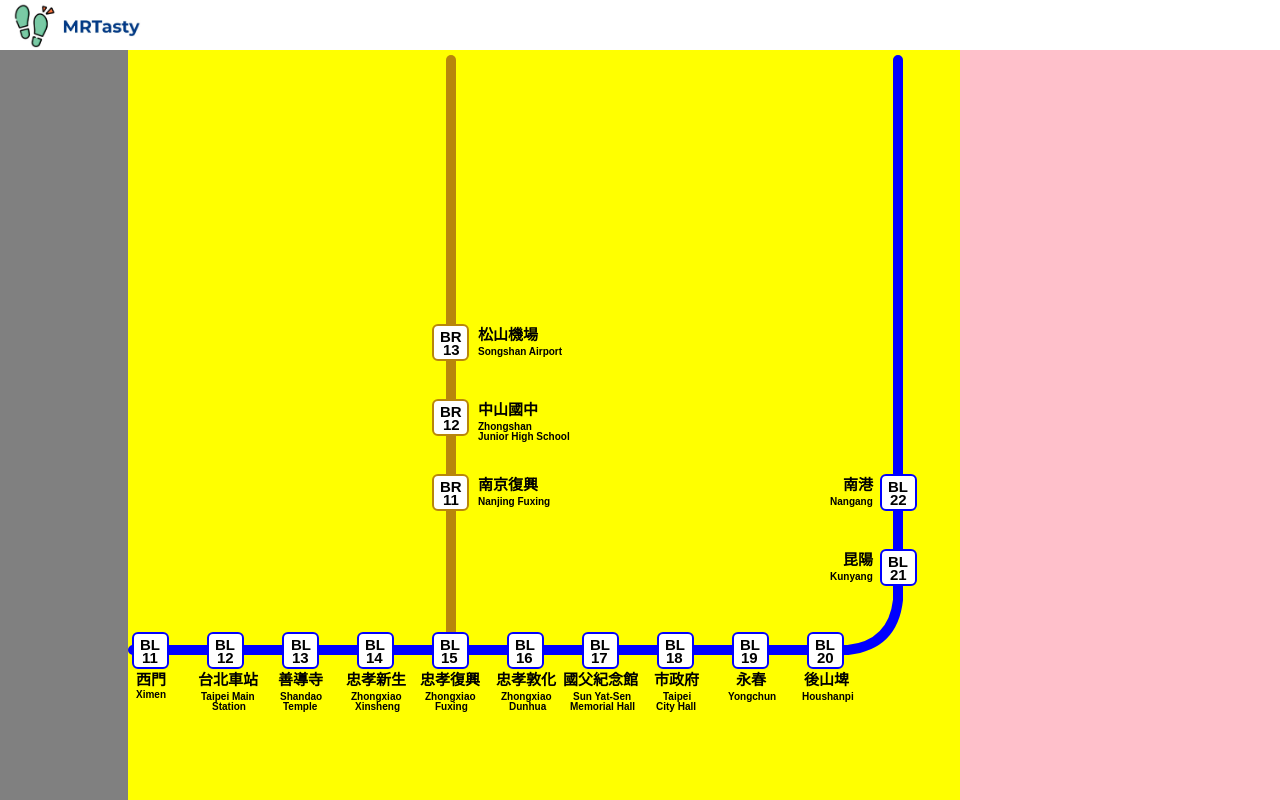
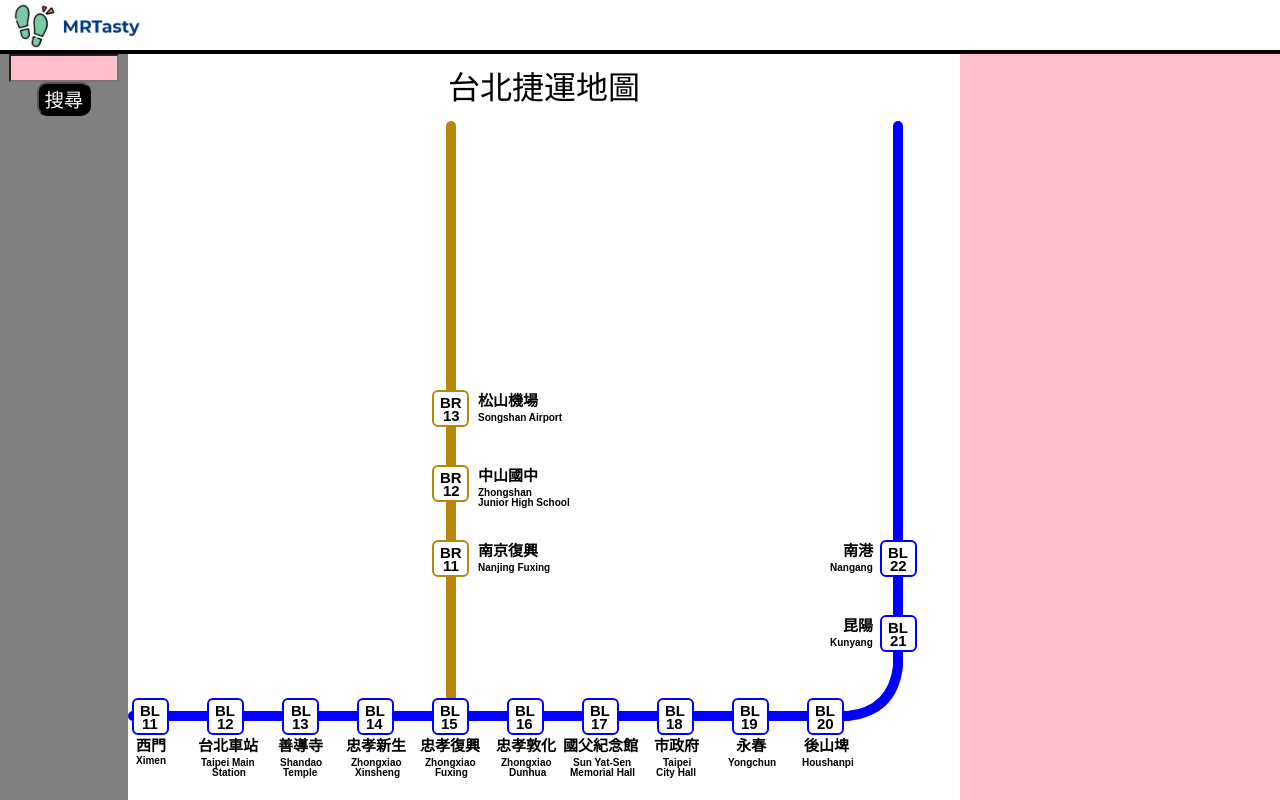
Before and after one commit to liangyu0516/MRTasty, a React (Create React App) app in the folder frontend/: page / in a window 1280 px wide. Shown: the top 800 px of the page. Built offline with nearby package versions, Linux system fonts and the light colour scheme.

Commit message:
feat: add restaurant type search

```diff
--- a/frontend/src/components/Header.js
+++ b/frontend/src/components/Header.js
@@ -6,6 +6,7 @@ const StyledHeader = styled.div`
     padding: 0.2vw 1vw;
     display: flex;
     align-items: left;
+    border-bottom: 0.5vh solid black;
 `
 
 const Logo = styled.img`
--- a/frontend/src/pages/Map.js
+++ b/frontend/src/pages/Map.js
@@ -2,6 +2,26 @@
 import React, { useState } from 'react'
 import styled from 'styled-components'
 const axios = require('axios');
+
+const SearchBar = styled.input`
+	width: 8vw;
+	font-size: 1.5vw;
+	background-color: pink;
+`
+
+const SearchButton = styled.button`
+	color: white;
+	font-size: 1.5vw;
+	background-color: black;
+	border-radius: 10px;
+	cursor: pointer;
+`
+
+const MapTitle = styled.div`
+	margin: 1vh 0;
+	font-family: Microsoft YaHei;
+	font-size: 2.5vw;
+`
 
 const Restaurants = styled.div`
 	width: 25vw;
@@ -9,6 +29,12 @@ const Restaurants = styled.div`
 	flex-direction: column;
 	align-items: center;
 	background-color: pink;
+`
+
+const StationTitle = styled.div`
+	margin: 1vh 0;
+	font-family: Microsoft YaHei;
+	font-size: 2.5vw;
 `
 
 const Restaurant = styled.div`
@@ -28,7 +54,6 @@ const MainImg = styled.img`
 `
 
 const Info = styled.div`
-	width: 5px;
 	text-align: left;
 	background-color: white;
 	border: 2px solid black;
@@ -37,18 +62,24 @@ const Info = styled.div`
 function Map() {
   	const [color, setColor] = useState('white')
   	const [restaurants, setRestaurants] = useState([])
+  	const [typeInput, setTypeInput] = useState('')
+  	const [type, setType] = useState('')
+  	const [station, setStation] = useState()
 
 	async function getRestuarantMainImg (photo_reference) {
 		var img = null
 		if (photo_reference !== undefined) {
-			await axios.get("http://localhost:3100/api/v1/restaurant/photo/" + photo_reference)
+			console.log('img:', await axios.get("http://localhost:3100/api/v1/restaurant/photo/" + photo_reference).data)
+			img = await axios.get("http://localhost:3100/api/v1/restaurant/photo/" + photo_reference).data
+			return img
 			// console.log(img)
 			// return await axios.get("http://localhost:3100/api/v1/restaurant/photo/" + photo_reference).data
 		}
 	}
 
 	async function handleClickOnStation (station) {
-		await axios.get("http://localhost:3100/api/v1/restaurant/" + station)
+		setStation(station.chinese)
+		await axios.get("http://localhost:3100/api/v1/restaurant?keyword=" + type + "&station=" + station.english)
 		.then(function(response){
 			console.log(response)
 			setRestaurants(response.data.results)
@@ -56,19 +87,24 @@ function Map() {
 	}
 
 	return (
-		<div style={ {'backgroundColor': 'yellow', 'display': 'flex', 'flex-direction': 'row'} }>
-			<div style={ {'width': '10vw', 'background-color': 'gray'} }/>
+		<div style={ {'display': 'flex', 'flex-direction': 'row'} }>
+			<div style={ {'width': '10vw', 'background-color': 'gray'} }>
+				<SearchBar id='type' name="type" value={typeInput} onChange={(e) => setTypeInput(e.target.value)}/>
+				<SearchButton onClick={() => setType(typeInput)}>搜尋</SearchButton>
+			</div>
+			<div>
+				<MapTitle>台北捷運{type}地圖</MapTitle>
 				<svg height="200vh" width="65vw" font-weight='600'>
 					<path strokeLinejoin="round" strokeLinecap="round" d="M323 600 L323 10" stroke="#b8860b" strokeWidth="10" />
 					<path strokeLinejoin="round" strokeLinecap="round" d="M5 600 L720 600 Q765,595 770,550 L770 10" fill='none' stroke="#0000ff" strokeWidth="10" />
-				<g id='Ximen' font-size="15" onClick={() => handleClickOnStation('Ximen')}>
+					<g id='Ximen' font-size="15" onClick={() => handleClickOnStation({'english': 'Ximen', 'chinese': '西門'})}>
 						<rect x="5" y="583" rx="5" ry="5" width="35" height="35" fill={color} stroke="blue" strokeWidth="2" />
 						<text x="12" y="600" font-family="Montserrat, sans-serif" fill="black">BL</text>
 						<text x="14" y="613" font-family="Montserrat, sans-serif" fill="black">11</text>
 						<text x="8" y="635" font-family="Microsoft YaHei" fill="black">西門</text>
 						<text x="8" y="648" font-family="Montserrat, sans-serif" font-size="10" fill="black">Ximen</text>
 					</g>
-				<g id='Taipei Main Station' font-size="15" onClick={() => handleClickOnStation('Taipei Main Station')}>
+					<g id='Taipei Main Station' font-size="15" onClick={() => handleClickOnStation({'english': 'Taipei Main Station', 'chinese': '台北車站'})}>
 						<rect x="80" y="583" rx="5" ry="5" width="35" height="35" fill={color} stroke="blue" strokeWidth="2" onClick={() => setColor('green')}/>
 						<text x="87" y="600" font-family="Montserrat, sans-serif" fill="black">BL</text>
 						<text x="89" y="613" font-family="Montserrat, sans-serif" fill="black">12</text>
@@ -175,14 +211,15 @@ function Map() {
 						<text x="350" y="305" font-family="Montserrat, sans-serif" font-size="10" fill="black">Songshan Airport</text>
 					</g>
 				</svg>
+			</div>
 			<Restaurants>
+				<StationTitle>{station}</StationTitle>
 				{restaurants.map((restaurant) => (
 					<Restaurant key={restaurant.name}>
-						<MainImg scr={getRestuarantMainImg(restaurant.photos === undefined ? '':restaurant.photos[0].photo_reference)} />
+						<MainImg />
 						<Info>
 							<div>{restaurant.name}</div>
 							<div>評分：{restaurant.rating}</div>
-							<div>評分數：{restaurant.photos === undefined ? '':restaurant.photos[0].photo_reference}</div>
 						</Info>
 					</Restaurant>
 				))}
@@ -192,3 +229,5 @@ function Map() {
 }
 
 export default Map;
+
+// <MainImg scr={getRestuarantMainImg(restaurant.photos === undefined ? '':restaurant.photos[0].photo_reference)} />
```
Also changed, not shown: 2 other files (tests, documents, lock files or other folders). Lines whose indentation alone changed are shown as unchanged.
